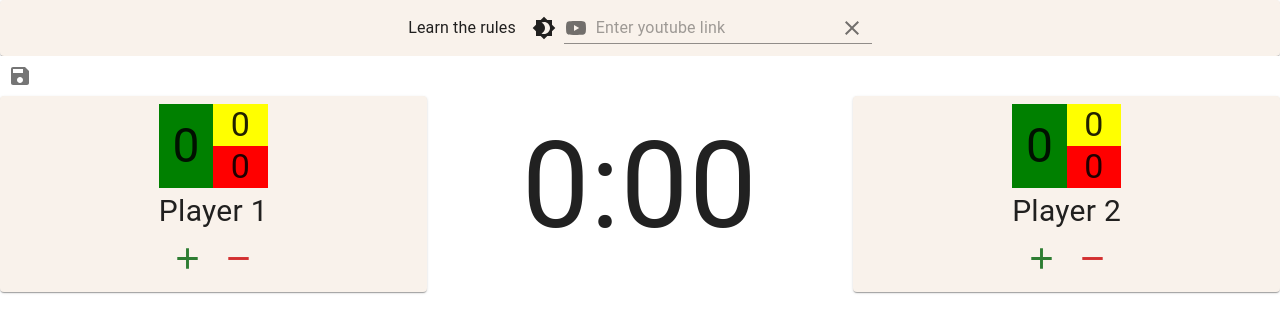
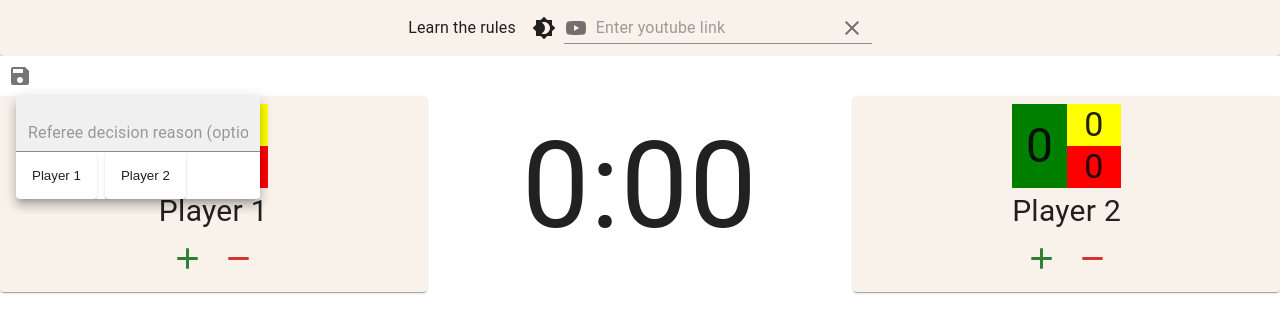
Before and after one commit to dli9431/learntherules, a React (Vite) app: page / in a window 1280 px wide. Both pictures are taken after a click on the button 20 px from the left and 76 px from the top of the page. Shown: the top 332 px of the page. Built offline with nearby package versions, Linux system fonts and the light colour scheme.

Commit message:
add ref decision to scoring

```diff
--- a/src/App.tsx
+++ b/src/App.tsx
@@ -12,7 +12,7 @@ import YouTubeIcon from '@mui/icons-material/YouTube';
 import ClearIcon from '@mui/icons-material/Clear';
 import SaveIcon from '@mui/icons-material/Save';
 import LoginIcon from '@mui/icons-material/Login';
-import { Button, IconButton, TextField, InputAdornment, Typography, Stack } from '@mui/material';
+import { Popover, Button, IconButton, TextField, InputAdornment, Typography, Stack } from '@mui/material';
 
 // youtube
 import YouTube from 'react-youtube';
@@ -23,6 +23,7 @@ import { parseTitle } from './parse.tsx';
 import Timer from './timer.tsx';
 import { ScoreHistory, MatchHistory, Fighter, PlayerOptions, YouTubePlayer } from './interfaces/shared.ts';
 import Player from './player.tsx';
+import RefDecPopover from './refDecPopover.tsx';
 
 const ColorModeContext = createContext({ toggleColorMode: () => { } });
 
@@ -77,6 +78,58 @@ function App() {
   const [matchHistory, setMatchHistory] = useState<MatchHistory | null>(null);
   const [scoreHistory, setScoreHistory] = useState<ScoreHistory[]>([]);
 
+  // ref decision popover
+  const [anchorEl, setAnchorEl] = useState<HTMLButtonElement | null>(null);
+  const handleClick = (event: React.MouseEvent<HTMLButtonElement>) => {
+    // stop video
+    playerControl('stop');
+
+    // win by sub
+    if (fighter1.sub || fighter2.sub) {
+      if (fighter1.sub) {
+        setMatchHistory({ fighter1, fighter2, winner: 'fighter1', method: 'sub', ref: 'username', date: new Date().toLocaleDateString(), history: scoreHistory })
+      } else {
+        setMatchHistory({ fighter1, fighter2, winner: 'fighter2', method: 'sub', ref: 'username', date: new Date().toLocaleDateString(), history: scoreHistory })
+      }
+    }
+    else {
+      if (fighter1.points === fighter2.points) {
+        // equal points + penalties/advantages
+        if ((fighter1.advantages - fighter1.penalties) === (fighter2.advantages - fighter2.penalties)) {
+          // implement ref decision
+          setAnchorEl(event.currentTarget);
+        }
+        // equal points, check advantages+penalties
+        else if ((fighter1.advantages - fighter1.penalties) > (fighter2.advantages - fighter2.penalties)) {
+          setMatchHistory({ fighter1, fighter2, winner: 'fighter1', method: 'adv', ref: 'username', date: new Date().toLocaleDateString(), history: scoreHistory })
+        }
+        else if ((fighter1.advantages - fighter1.penalties) < (fighter2.advantages - fighter2.penalties)) {
+          setMatchHistory({ fighter1, fighter2, winner: 'fighter2', method: 'adv', ref: 'username', date: new Date().toLocaleDateString(), history: scoreHistory })
+        }
+      }
+      else {
+        if (fighter1.points > fighter2.points) {
+          setMatchHistory({ fighter1, fighter2, winner: 'fighter1', method: 'pts', ref: 'username', date: new Date().toLocaleDateString(), history: scoreHistory })
+        } else {
+          setMatchHistory({ fighter1, fighter2, winner: 'fighter2', method: 'pts', ref: 'username', date: new Date().toLocaleDateString(), history: scoreHistory })
+        }
+      }
+    }
+    console.log(matchHistory)
+  };
+  const setWinner = (winner: number, reason: string) => {
+    if (winner === 1) {
+      setMatchHistory({ fighter1, fighter2, winner: 'fighter1', method: 'ref: ' + reason, ref: 'username', date: new Date().toLocaleDateString(), history: scoreHistory })
+    } else {
+      setMatchHistory({ fighter1, fighter2, winner: 'fighter2', method: 'ref: ' + reason, ref: 'username', date: new Date().toLocaleDateString(), history: scoreHistory })
+    }
+  }
+  const handleClose = () => {
+    setAnchorEl(null);
+  };
+  const open = Boolean(anchorEl);
+  const id = open ? 'decide-ref-decision-popover' : undefined;
+
   useEffect(() => {
     // update player size
     function updateSize() {
@@ -123,44 +176,6 @@ function App() {
       }
     };
   }, [youtubeId, playState]);
-
-  function test() {
-    // win by sub
-    if (fighter1.sub || fighter2.sub) {
-      if (fighter1.sub) {
-        setMatchHistory({ fighter1, fighter2, winner: 'fighter1', method: 'sub', ref: 'username', date: new Date().toLocaleDateString(), history: scoreHistory })
-      } else {
-        setMatchHistory({ fighter1, fighter2, winner: 'fighter2', method: 'sub', ref: 'username', date: new Date().toLocaleDateString(), history: scoreHistory })
-      }
-      // if (fighter2.sub) {
-
-      // }
-    }
-    else {
-      if (fighter1.points === fighter2.points) {
-        // equal points + penalties/advantages
-        if ((fighter1.advantages - fighter1.penalties) === (fighter2.advantages - fighter2.penalties)) {
-          // implement ref decision
-
-        }
-        // equal points, check advantages+penalties
-        else if ((fighter1.advantages - fighter1.penalties) > (fighter2.advantages - fighter2.penalties)) {
-          setMatchHistory({ fighter1, fighter2, winner: 'fighter1', method: 'adv', ref: 'username', date: new Date().toLocaleDateString(), history: scoreHistory })
-        }
-        else if ((fighter1.advantages - fighter1.penalties) < (fighter2.advantages - fighter2.penalties)) {
-          setMatchHistory({ fighter1, fighter2, winner: 'fighter2', method: 'adv', ref: 'username', date: new Date().toLocaleDateString(), history: scoreHistory })
-        }
-      }
-      else {
-        if (fighter1.points > fighter2.points) {
-          setMatchHistory({ fighter1, fighter2, winner: 'fighter1', method: 'pts', ref: 'username', date: new Date().toLocaleDateString(), history: scoreHistory })
-        } else {
-          setMatchHistory({ fighter1, fighter2, winner: 'fighter2', method: 'pts', ref: 'username', date: new Date().toLocaleDateString(), history: scoreHistory })
-        }
-      }
-    }
-    console.log(matchHistory)
-  }
 
   function playerControl(action: string) {
     switch (action) {
@@ -279,9 +294,22 @@ function App() {
             xs={12} sm={6} md={6} lg={12}
           >
             <Grid container>
-
               <Grid item xs={12}>
-                <IconButton onClick={() => test()}><SaveIcon /></IconButton>
+                <IconButton onClick={handleClick}>
+                  <SaveIcon />
+                </IconButton>
+                <Popover
+                  id={id}
+                  open={open}
+                  anchorEl={anchorEl}
+                  onClose={handleClose}
+                  anchorOrigin={{
+                    vertical: 'bottom',
+                    horizontal: 'left',
+                  }}
+                >
+                  <RefDecPopover fighter1={fighter1} fighter2={fighter2} setWinner={setWinner} handleClose={handleClose} />
+                </Popover>
               </Grid>
               <Grid item xs={12} sm={12} md={12} lg={4} order={{ sm: 1, lg: 2 }} sx={{ textAlign: 'center' }}>
                 <Timer currTime={currTime} />
@@ -292,6 +320,9 @@ function App() {
               <Grid item xs={6} sm={6} lg={4} order={{ sm: 3, lg: 3 }}>
                 <Player fighter={fighter2} theme={theme} setFighter={setFighter2} playerControl={playerControl} setScoreHistory={setScoreHistory} />
               </Grid>
+              <Grid item xs={12} sm={12} lg={12} order={{ sm: 3, lg: 3 }}>
+                {/* <Match history={matchHistory} /> */}
+              </Grid>
             </Grid>
           </Grid>
         }
--- /dev/null
+++ b/src/refDecPopover.tsx
@@ -0,0 +1,43 @@
+import React, { useState } from 'react';
+import Stack from '@mui/material/Stack';
+import { CardActionArea, Box, Card, CardContent, TextField } from '@mui/material';
+import { Fighter } from './interfaces/shared';
+
+export default function RefDecPopover({ fighter1, fighter2, setWinner, handleClose }:
+    { fighter1: Fighter; fighter2: Fighter; setWinner: any; handleClose: any; }) {
+    const [dec, setDec] = useState<string>('')
+
+    const handleDecChange = (event: React.ChangeEvent<HTMLInputElement>) => {
+        setDec(event.target.value);
+    }
+
+    const decideWinner = (winner: number) => {
+        setWinner(winner, dec);
+        setDec(''); // reset decision
+        handleClose();
+    }
+
+    return (
+        <Box>
+            <Stack direction="column">
+                <TextField value={dec} onChange={handleDecChange} placeholder="Referee decision reason (optional)" variant="filled" />
+                <Stack direction="row" spacing={1}>
+                    <Card>
+                        <CardActionArea onClick={() => decideWinner(1)}>
+                            <CardContent>
+                                {fighter1.name}
+                            </CardContent>
+                        </CardActionArea>
+                    </Card>
+                    <Card>
+                        <CardActionArea onClick={() => decideWinner(2)}>
+                            <CardContent>
+                                {fighter2.name}
+                            </CardContent>
+                        </CardActionArea>
+                    </Card>
+                </Stack>
+            </Stack>
+        </Box>
+    );
+}
--- a/src/scorePopover.tsx
+++ b/src/scorePopover.tsx
@@ -9,7 +9,7 @@ import RemoveIcon from '@mui/icons-material/Remove';
 export default function ScorePopover({ action, setFighter, playerControl, setScoreHistory }:
     { action: 'add' | 'remove'; setFighter: any; playerControl: any, setScoreHistory: any; }) {
     const [anchorEl, setAnchorEl] = useState<HTMLButtonElement | null>(null);
-    const [sub, setSub] = useState<string | null>(null)
+    const [sub, setSub] = useState<string>('')
     const handleClick = (event: React.MouseEvent<HTMLButtonElement>) => {
         playerControl('pause');
         setAnchorEl(event.currentTarget);
```
